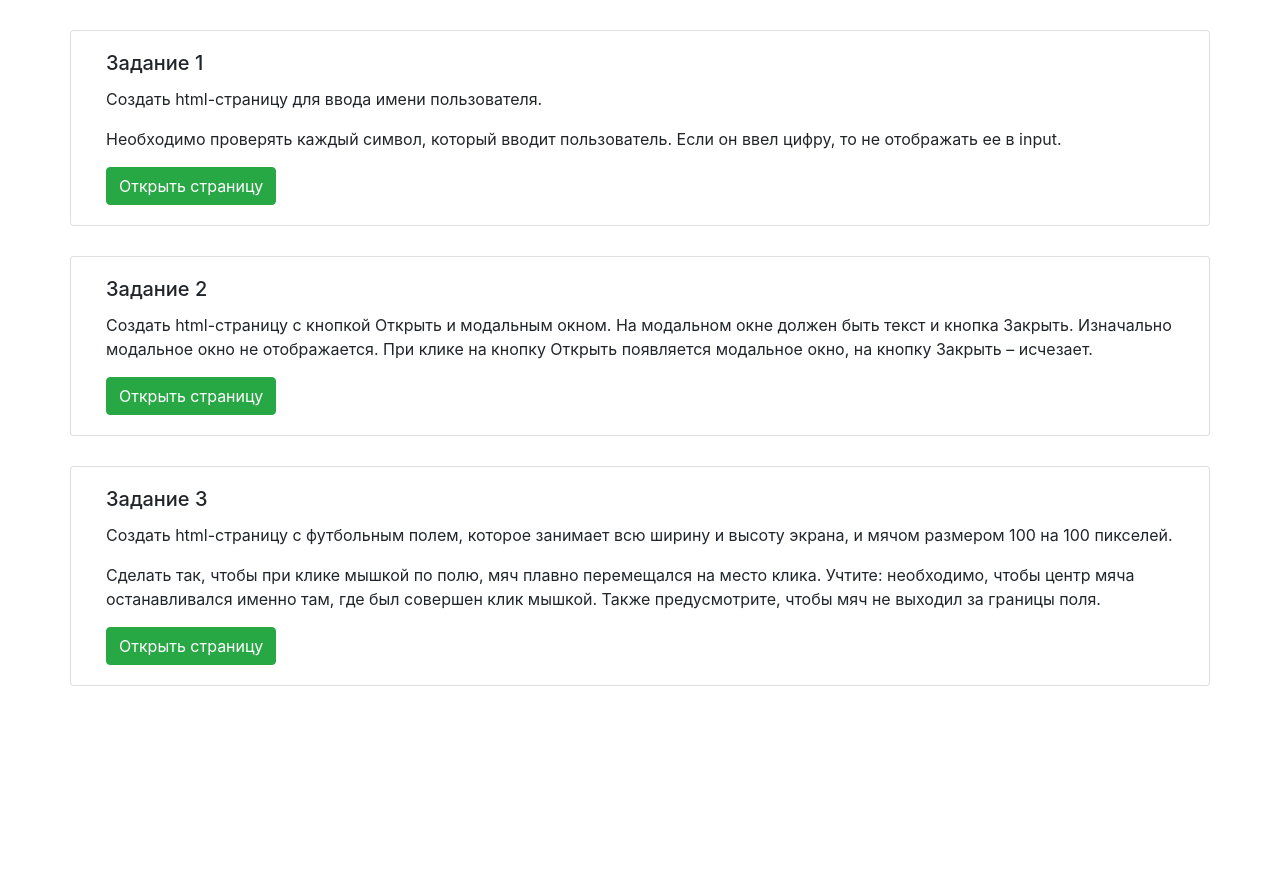
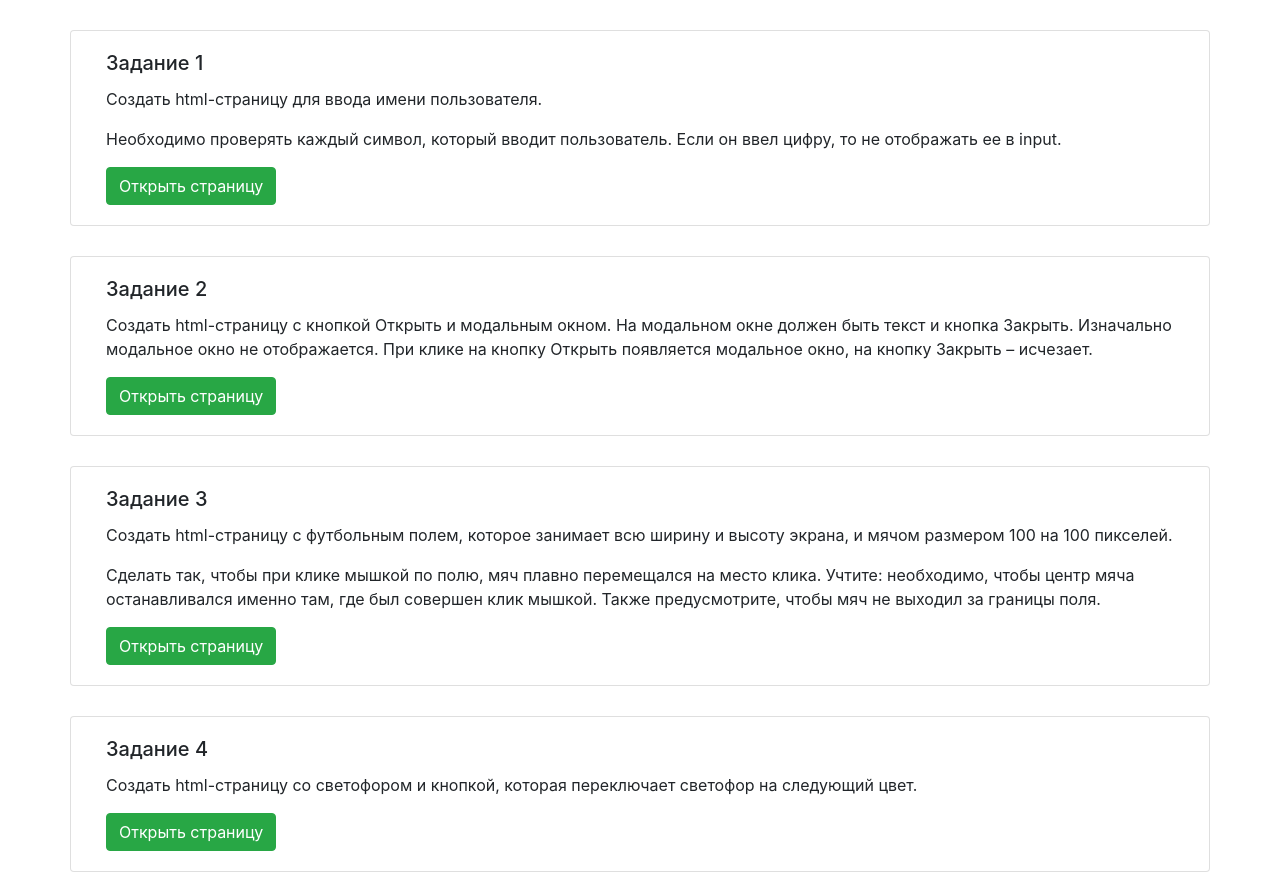
Before and after one commit to MadMks/JS_DZ-03_6Tasks, a plain HTML site: page index.html in a window 1280 px wide. Before the commit the page ends 800 px from the top, so only its background shows below. Drawn offline with Linux system fonts and the light colour scheme.

Commit message:
Создание файлов для 4-го задания

```diff
--- a/index.html
+++ b/index.html
@@ -71,6 +71,20 @@
                 </div>
             </div>
 
+            <!-- Task 4 -->
+            <div class="col-12 card">
+                <div class="card-body">
+                    <h5 class="card-title">Задание 4</h5>
+                    <p class="card-text">
+                        Создать html-страницу со светофором и кнопкой, которая
+                        переключает светофор на следующий цвет.
+                    </p>
+
+                    <a href="pages/task4.html" target="_blank"
+                        class="btn btn-success">Открыть страницу</a>
+                </div>
+            </div>
+
         </div>
     </div>
 
```
Also changed, not shown: pages/task4.html (added, +15 -0 lines), js/task4.js (added). Lines whose indentation alone changed are shown as unchanged.
